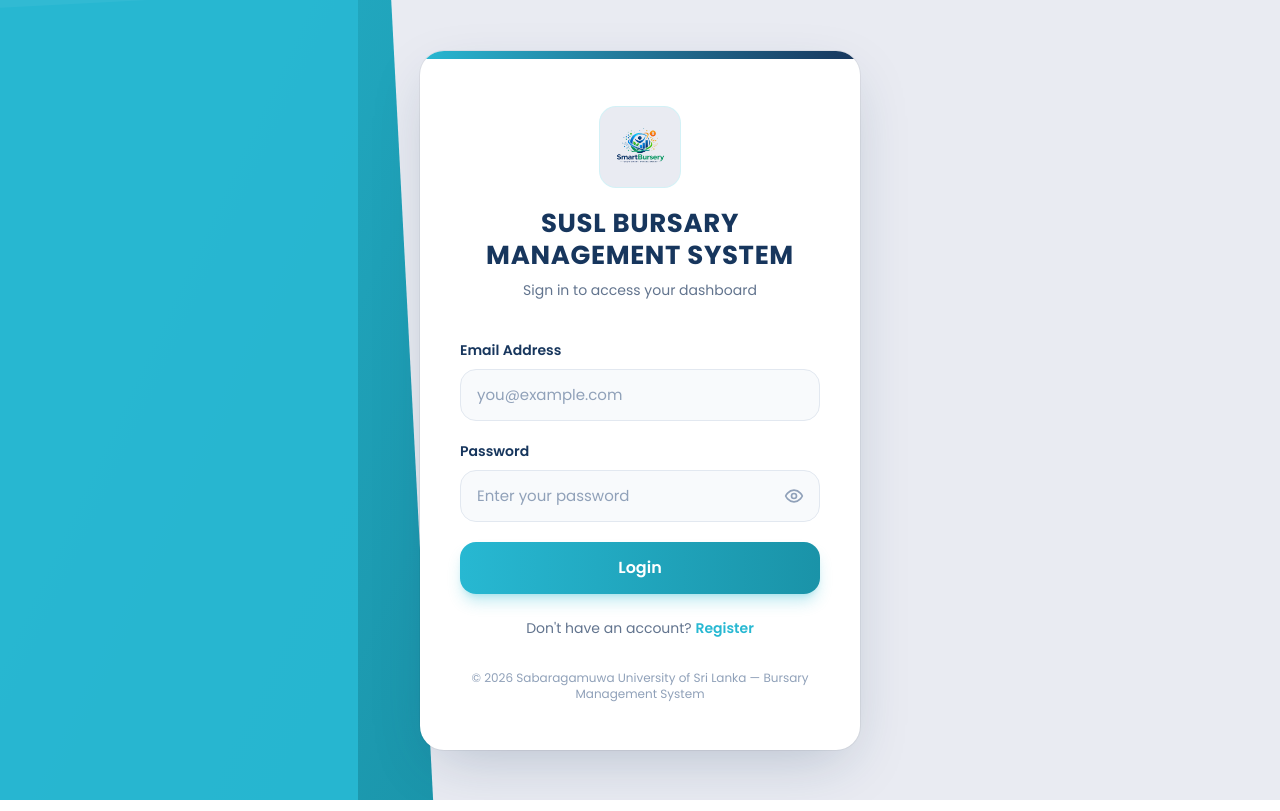
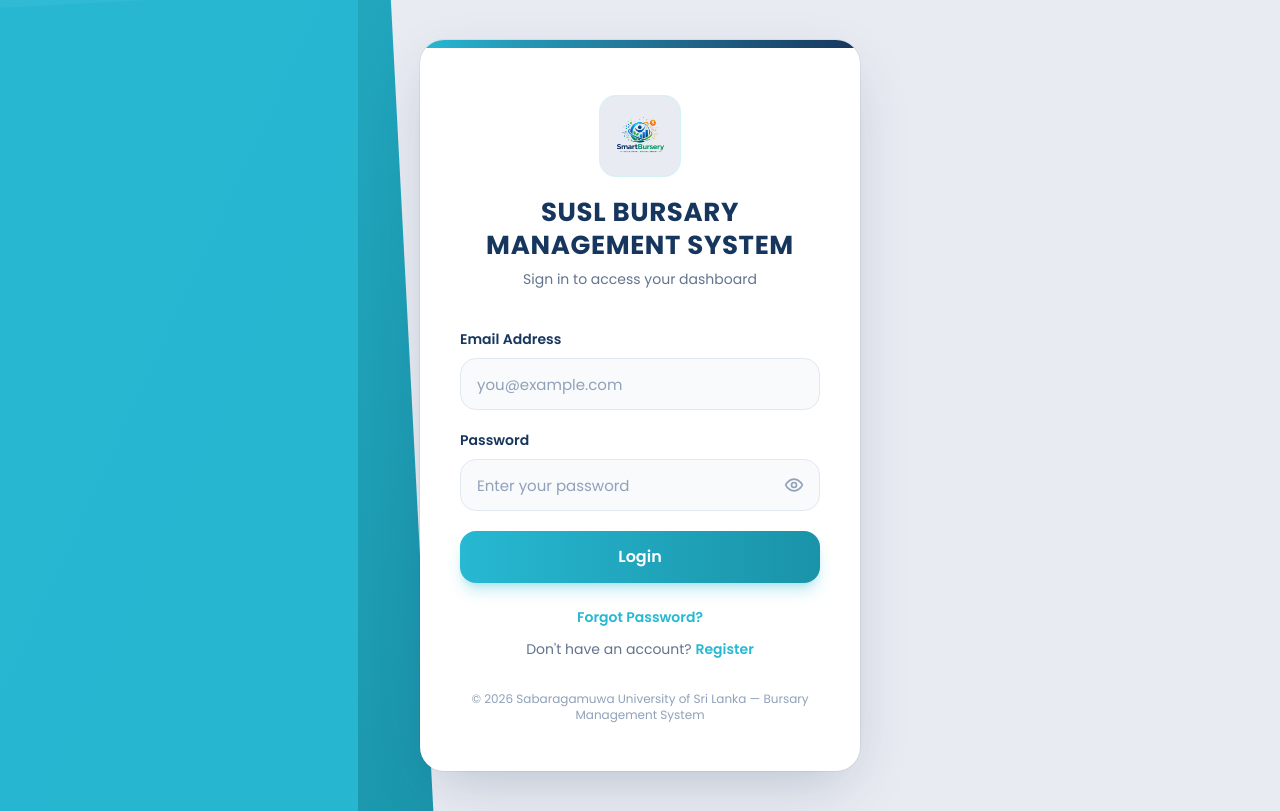
Before and after one commit to SUSLCore/smartbursary-web, a Next.js app: page /login in a window 1280 px wide. Built offline with nearby package versions, Linux system fonts and the light colour scheme; no server answers.

Commit message:
refactor(ui): improve page layout and user experience

```diff
--- a/app/(auth)/login/page.tsx
+++ b/app/(auth)/login/page.tsx
@@ -2,7 +2,7 @@
 
 import Image from "next/image";
 import { FormEvent, useEffect, useMemo, useState } from "react";
-import { useRouter } from "next/navigation";
+import { useRouter, useSearchParams } from "next/navigation";
 import { useDispatch, useSelector } from "react-redux";
 
 import { clearAuthError } from "@/features/auth/authSlice";
@@ -31,6 +31,7 @@ function getDashboardPath(role: string | null) {
 
 export default function LoginPage() {
   const router = useRouter();
+  const searchParams = useSearchParams();
   const dispatch = useDispatch<AppDispatch>();
 
   const { status, error, role, isAuthenticated } = useSelector(
@@ -41,6 +42,7 @@ export default function LoginPage() {
   const [password, setPassword] = useState("");
   const [localError, setLocalError] = useState("");
   const [showPassword, setShowPassword] = useState(false);
+  const resetMessage = searchParams.get("message");
 
   const isLoading = status === "loading";
   const formError = useMemo(
@@ -119,6 +121,24 @@ export default function LoginPage() {
 
           {/* Form */}
           <form onSubmit={onSubmit} className="w-full">
+            {resetMessage ? (
+              <p className="mb-5 flex items-start gap-2 rounded-xl border border-cyan-200 bg-cyan-50 px-4 py-3 text-sm text-cyan-800">
+                <svg
+                  width="18"
+                  height="18"
+                  viewBox="0 0 24 24"
+                  fill="none"
+                  stroke="currentColor"
+                  strokeWidth="2"
+                  className="mt-0.5 shrink-0"
+                >
+                  <circle cx="12" cy="12" r="10" />
+                  <path d="m9 12 2 2 4-4" />
+                </svg>
+                <span>{resetMessage}</span>
+              </p>
+            ) : null}
+
             <label className="mb-5 block">
               <span className="mb-2 block text-[14px] font-semibold text-[#17365d]">
                 Email Address
@@ -249,6 +269,14 @@ export default function LoginPage() {
             </button>
           </form>
           <p className="mt-6 text-center text-sm text-slate-500">
+            <Link
+              href="/forgot_pwd"
+              className="font-semibold text-[#27b8d2] transition hover:text-[#17365d] hover:underline"
+            >
+              Forgot Password?
+            </Link>
+          </p>
+          <p className="mt-3 text-center text-sm text-slate-500">
             Don&apos;t have an account?{" "}
             <Link
               href="/register"
```
